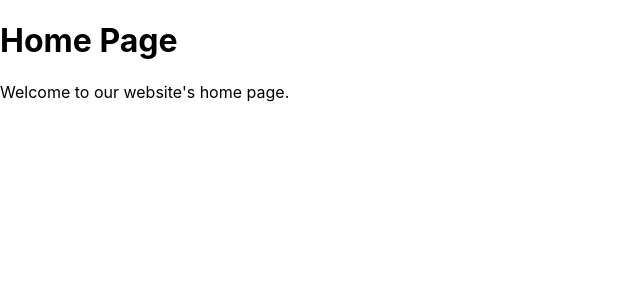
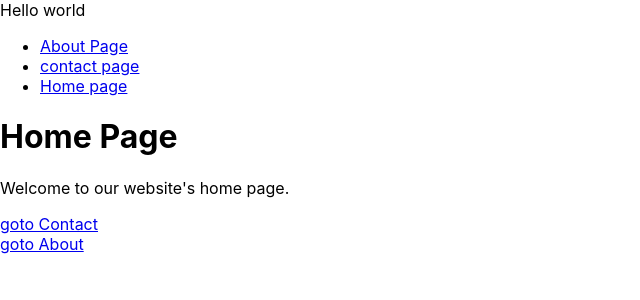
Before and after one commit to shivansh-khokhar/Cinema-Sync, a React (Create React App) app: page / in a window 1280 px wide. Shown: the top 300 px of the page, without its empty margins (0-640 px from the left). Built offline with nearby package versions, Linux system fonts and the light colour scheme.

Commit message:
added navigation links

```diff
--- a/src/App.js
+++ b/src/App.js
@@ -1,17 +1,22 @@
-import { BrowserRouter as Router, Routes, Route } from "react-router-dom";
+import { BrowserRouter, Routes, Route } from "react-router-dom";
 import Home from "./pages/Home";
 import About from "./pages/About";
 import Contact from "./pages/Contact";
+import MainLayout from "./components/mainLayout";
 
 function App() {
   return (
-    <Router>
+    <BrowserRouter>
       <Routes>
-        <Route path="/" element={<Home />} />
-        <Route path="/about" element={<About />} />
-        <Route path="/contact" element={<Contact />} />
+        <Route element={<MainLayout />}>
+          <Route path="/" element={<Home />} />
+          <Route path="/about" element={<About />} />
+          <Route path="/contact" element={<Contact />} />
+        </Route>
+
+        <Route path="/*" element={<div>Route not Found!! </div>} />
       </Routes>
-    </Router>
+    </BrowserRouter>
   );
 }
 
--- /dev/null
+++ b/src/components/mainLayout.jsx
@@ -0,0 +1,14 @@
+import { Outlet } from "react-router-dom";
+import Navs from "./navs";
+
+const MainLayout = () => {
+  return (
+    <div>
+      Hello world
+      <Navs />
+      <Outlet />
+    </div>
+  );
+};
+
+export default MainLayout;
--- /dev/null
+++ b/src/components/navs.jsx
@@ -0,0 +1,29 @@
+import { Link } from "react-router-dom";
+
+const LINKS = [
+  {
+    to: "/about",
+    data: "About Page",
+  },
+  {
+    to: "/contact",
+    data: "contact page",
+  },
+  {
+    to: "/",
+    data: "Home page",
+  },
+];
+export default function nav() {
+  return (
+    <div>
+      <ul>
+        {LINKS.map((item) => (
+          <li key={item.to}>
+            <Link to={item.to}>{item.data}</Link>
+          </li>
+        ))}
+      </ul>
+    </div>
+  );
+}
--- a/src/pages/Home.jsx
+++ b/src/pages/Home.jsx
@@ -1,10 +1,17 @@
 import React from "react";
+import { Link } from "react-router-dom";
 
 function Home() {
   return (
     <div>
       <h1>Home Page</h1>
       <p>Welcome to our website's home page.</p>
+      <div>
+        <Link to="/contact">goto Contact</Link>
+      </div>
+      <div>
+        <Link to="/about">goto About</Link>
+      </div>
     </div>
   );
 }
```
Also changed, not shown: src/components/AppTitle.jsx (added).
